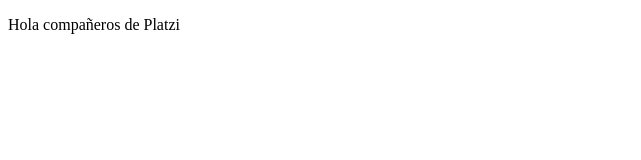
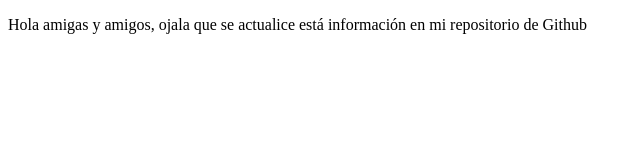
Before and after one commit to Sputnik-v2022/proyectoDemoCursoPrework, a plain HTML site: page index.html in a window 1280 px wide. Shown: the whole page, without its empty margins (0-641 px from the left). Drawn offline with Linux system fonts and the light colour scheme.

Commit message:
cambios agregados

```diff
--- a/index.html
+++ b/index.html
@@ -7,6 +7,7 @@
     <title>Hola Mundo</title>
 </head>
 <body>
-    <p>Hola compañeros de Platzi</p>
+    <p>Hola amigas y amigos, ojala que se actualice está
+        información en mi repositorio de Github</p>
 </body>
 </html>
```
